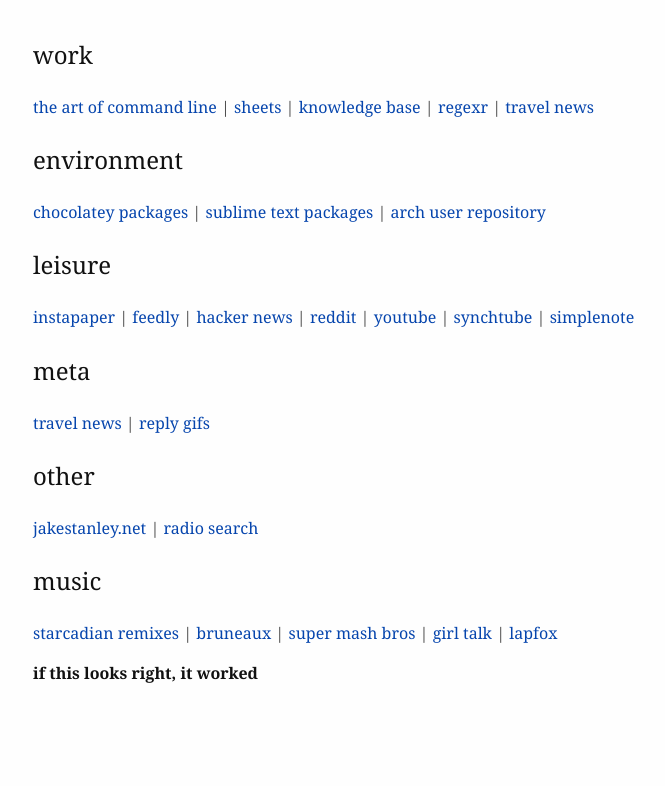
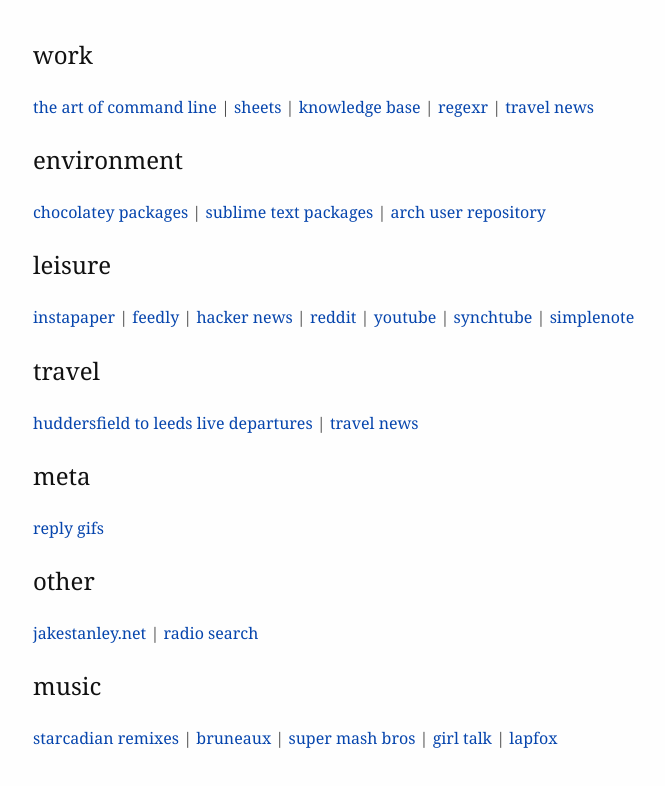
Before and after one commit to jakestanley/homepage, a plain HTML site: page index.html in a window 1280 px wide. Shown: the whole page, without its empty margins (95-760 px from the left). Drawn offline with Linux system fonts and the light colour scheme.

Commit message:
added better live train information from realtimetrains.co.uk

```diff
--- a/index.html
+++ b/index.html
@@ -15,12 +15,13 @@
 <p><a href="https://chocolatey.org/packages">chocolatey packages</a> | <a href="https://packagecontrol.io/">sublime text packages</a> | <a href="https://aur.archlinux.org/">arch user repository</a></p>
 <h3 id="leisure">leisure</h3>
 <p><a href="http://instapaper.com/">instapaper</a> | <a href="http://feedly.com/">feedly</a> | <a href="http://news.ycombinator.com/">hacker news</a> | <a href="http://reddit.com/">reddit</a> | <a href="http://youtube.com/">youtube</a> | <a href="https://synchtu.be/r/causual">synchtube</a> | <a href="http://simplenote.com/">simplenote</a></p>
+<h3 id="travel">travel</h3>
+<p><a href="http://www.realtimetrains.co.uk/search/advanced/HUD/to/LDS?stp=WVS&amp;show=all&amp;order=wtt&amp;toc=TP">huddersfield to leeds live departures</a> | <a href="http://www.nationalrail.co.uk/service_disruptions/today.aspx">travel news</a></p>
 <h3 id="meta">meta</h3>
-<p><a href="http://www.nationalrail.co.uk/service_disruptions/today.aspx">travel news</a> | <a href="http://replygif.net/t">reply gifs</a></p>
+<p><a href="http://replygif.net/t">reply gifs</a></p>
 <h3 id="other">other</h3>
 <p><a href="http://jakestanley.net/index.html">jakestanley.net</a> | <a href="http://jakestanley.net/www.xatworld.com/radio-search/">radio search</a></p>
 <h3 id="music">music</h3>
 <p><a href="https://soundcloud.com/starcadian/sets/remixes">starcadian remixes</a> | <a href="https://soundcloud.com/bruneaux">bruneaux</a> | <a href="http://supermashbros.com/">super mash bros</a> | <a href="http://illegalart.net/girltalk/shop/index.html">girl talk</a> | <a href="http://lapfoxtrax.com/">lapfox</a></p>
-<h5 id="if-this-looks-right-it-worked">if this looks right, it worked</h5>
 </body>
 </html>
```
Also changed, not shown: work.html (+3 -1 lines), 2 other files.
